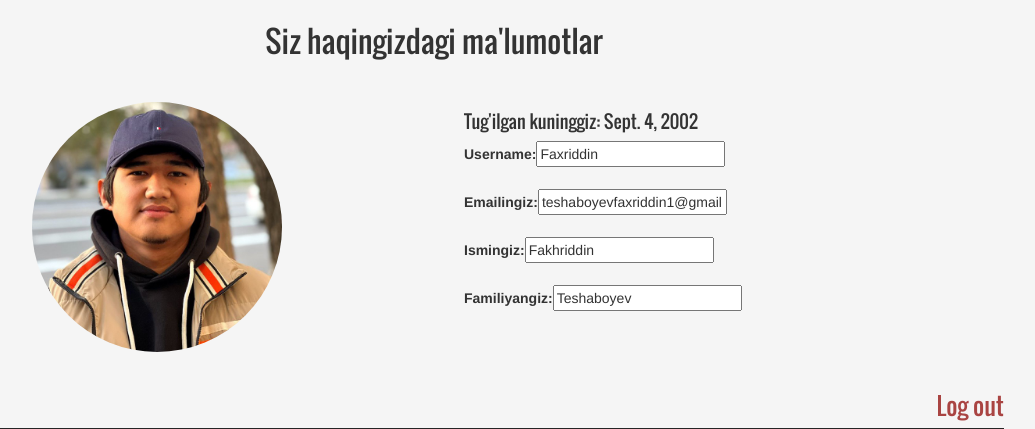
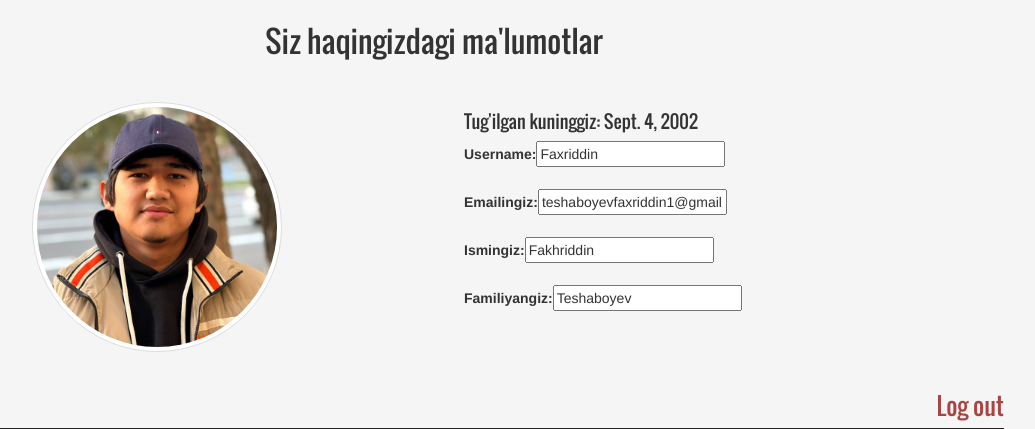
Before and after one commit to Faxriddin2oo2/news_project, a Django app: page /account/profile/ in a window 1280 px wide. Shown: the part 347-776 px from the top of the page, without its empty margins (206-1241 px from the left). Run offline with Django 5.2, Linux system fonts and the light colour scheme; a user stored in the database is signed in; data comes from the database, SQL or seed files in the repository; some libraries are stand-ins or nearby versions.

Commit message:
fix the image in user_profile.html

```diff
--- a/templates/pages/user_profile.html
+++ b/templates/pages/user_profile.html
@@ -32,7 +32,7 @@
     <div class="row">
       <div class="col-xs-6">
         <span class="text-center">
-          <img src="{{ profile.photo.url }}" class="center-block img-responsive" width="250px" height="250px" style="border-radius:50%" ><br>
+          <img src="{{ profile.photo.url }}" class="center-block img-responsive img-thumbnail" width="250px" height="250px" style="border-radius:50%" ><br>
         </span>
       </div>
       <div class="col-xs-6">
```
